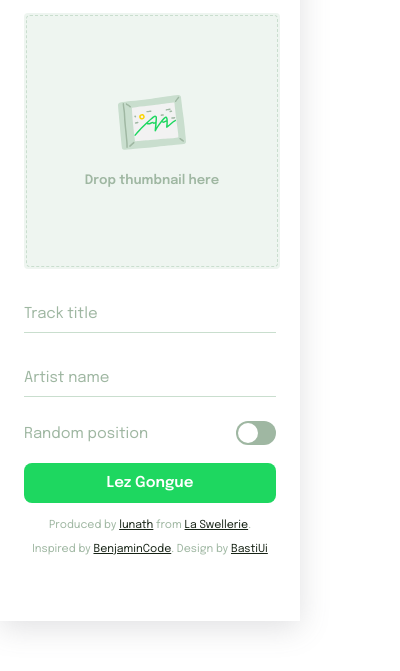
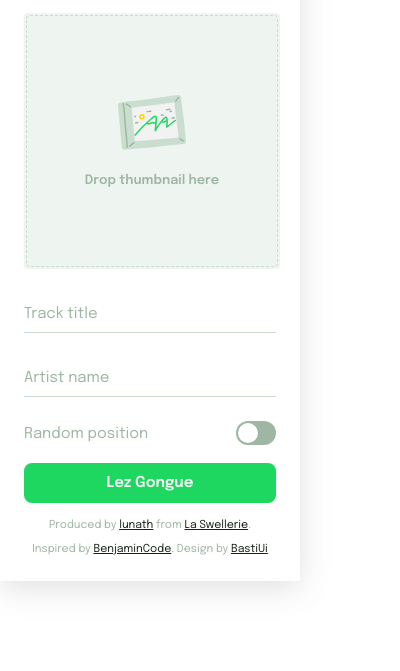
Before and after one commit to nath3d/prevify, a browser extension: page popup.html in a window 400 px wide. Shown: the part 59-730 px from the top of the page. Drawn offline with Linux system fonts and the light colour scheme.

Commit message:
Canvas size

```diff
--- a/style.css
+++ b/style.css
@@ -121,7 +121,7 @@ body {
 .py-container {
     position: relative;
     width: 300px;
-    height: 680px; /* had to fix the height because object height auto not working */
+    height: 640px; /* had to fix the height because object height auto not working */
     border: none;
     background-color: var(--bg);
     box-shadow: rgba(100, 100, 111, 0.2) 0px 7px 29px 0px;
```
